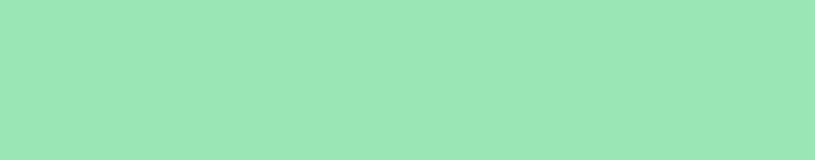
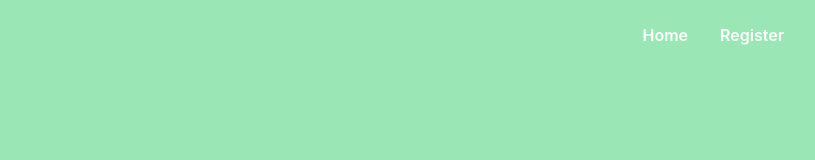
Before and after one commit to jaykeburger/cosc4353-gp, a React (Create React App) app in the folder frontend/: page /login in a window 1280 px wide. Before the commit this address had no page. Shown: the top 160 px of the page, without its empty margins (448-1263 px from the left). Built offline with nearby package versions, Linux system fonts and the light colour scheme.

Commit message:
added buttons to login and register pages

```diff
--- a/frontend/package.json
+++ b/frontend/package.json
@@ -18,7 +18,7 @@
     "react-hook-form": "^7.51.1",
     "react-icons": "^5.0.1",
     "react-router-dom": "^6.22.1",
-    "react-scripts": "5.0.1",
+    "react-scripts": "^5.0.1",
     "typewriter-effect": "^2.21.0",
     "web-vitals": "^2.1.4"
   },
--- a/frontend/src/pages/Login.js
+++ b/frontend/src/pages/Login.js
@@ -1,6 +1,7 @@
 import React, { useState } from 'react';
 import { Flex, VStack, Card, CardBody, Input, Button, CardHeader, Heading, Badge, HStack, Spacer } from '@chakra-ui/react';
 import { useFormik } from 'formik';
+import { Link as RouterLink } from 'react-router-dom';
 
 export default function Login() {
   const [submitted, setSubmitted] = useState(false);
@@ -23,6 +24,14 @@
 
   return (
     <Flex height="100vh" alignItems="center" justifyContent="center" bgColor="green.200">
+      <Flex position="absolute" top={0} right={0} p={4} justifyContent="flex-end">
+        <Button as={RouterLink} to="/" colorScheme="white">
+          Home
+        </Button>
+        <Button as={RouterLink} to="/register" colorScheme="white" mr={4}>
+          Register
+        </Button>
+      </Flex>
       <Card alignSelf="center" width="40vh" height="35vh" alignItems="center" justifyContent="center" textAlign="center">
         <CardHeader>
           <Heading size="md" textAlign="center">Login</Heading>
--- a/frontend/src/pages/Registration.js
+++ b/frontend/src/pages/Registration.js
@@ -14,6 +14,7 @@
 } from "@chakra-ui/react";
 import { useFormik } from "formik";
 import { useNavigate } from "react-router-dom";
+import { Link as RouterLink } from 'react-router-dom';
 import axios from "axios";
 
 export default function Registration() {
@@ -59,12 +60,21 @@
   });
 
   return (
+
     <Flex
       height="100vh"
       alignItems="center"
       justifyContent="center"
       bgColor="green.200"
     >
+      <Flex position="absolute" top={0} right={0} p={4}justifyContent="flex-end">
+        <Button as={RouterLink} to="/" colorScheme="white">
+          Home
+        </Button>
+        <Button as={RouterLink} to="/login" colorScheme="white" mr={4}>
+          Log In
+        </Button>
+      </Flex>
       <Card
         alignSelf="center"
         width="40vh"
--- a/package.json
+++ b/package.json
@@ -1,6 +1,7 @@
 {
   "dependencies": {
     "express": "^4.19.2",
-    "mysql2": "^3.9.4"
+    "mysql2": "^3.9.4",
+    "react-pro-sidebar": "^1.1.0"
   }
 }
```
Also changed, not shown: 2 other files (tests, documents, lock files or other folders).
